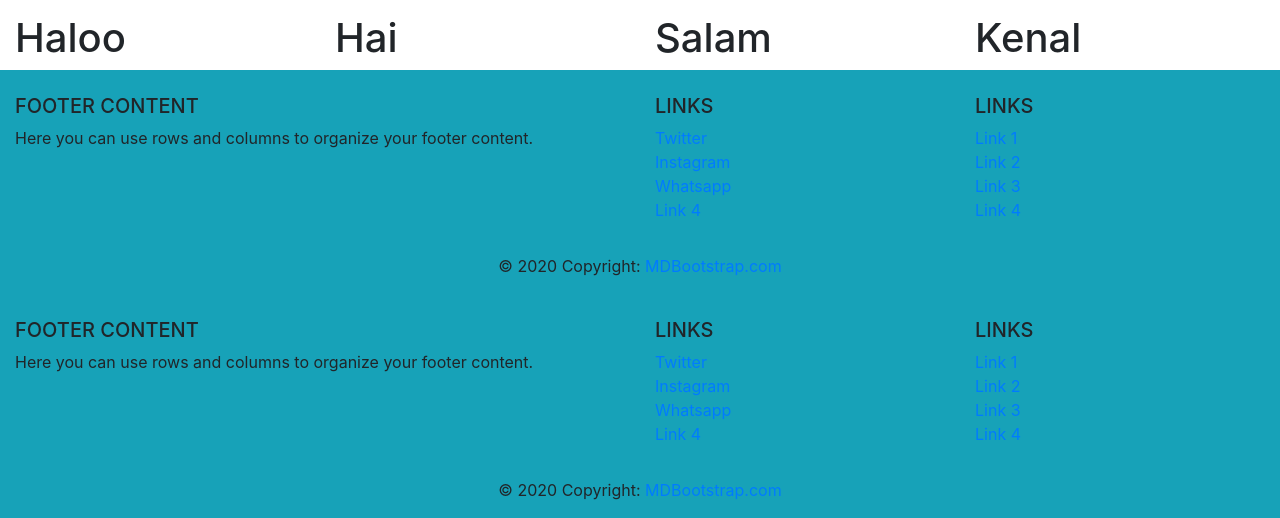
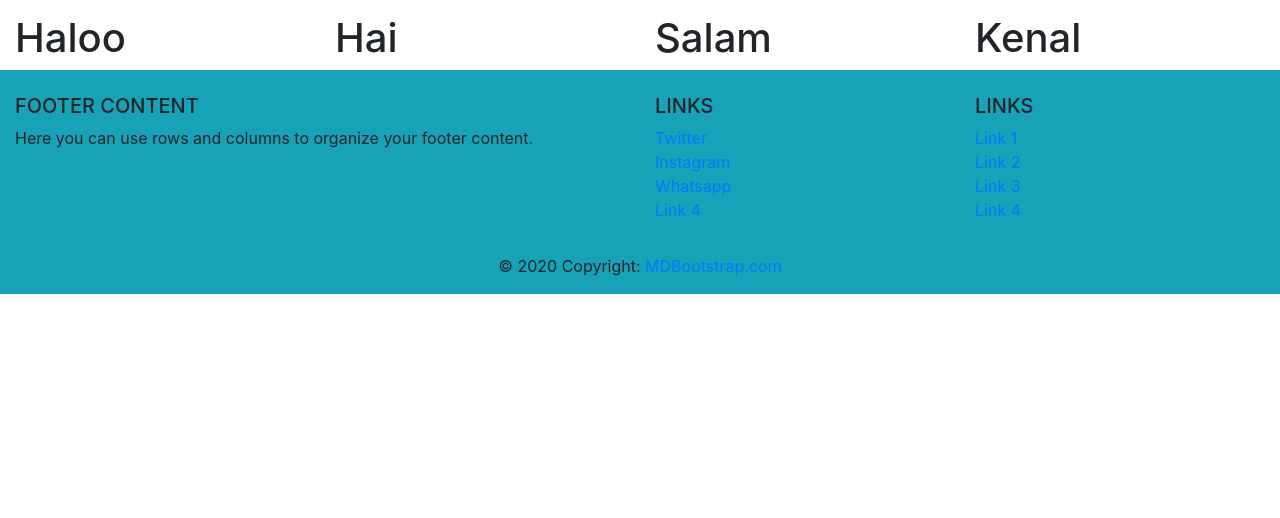
Before and after one commit to hery-d-sign/webpagisuhairy, a PHP site: page / in a window 1280 px wide. Shown: the part 1039-1557 px from the top of the page. After the commit the page ends 1333 px from the top, so only its background shows below. Run offline with PHP 8.4, Linux system fonts and the light colour scheme; some libraries are stand-ins or nearby versions.

Commit message:
updetindex.php

```diff
--- a/index.php
+++ b/index.php
@@ -197,6 +197,3 @@ include'header.php';
   <!-- Copyright -->
 
 </footer>
-<?php
-include'footer.php';
-?>
```
